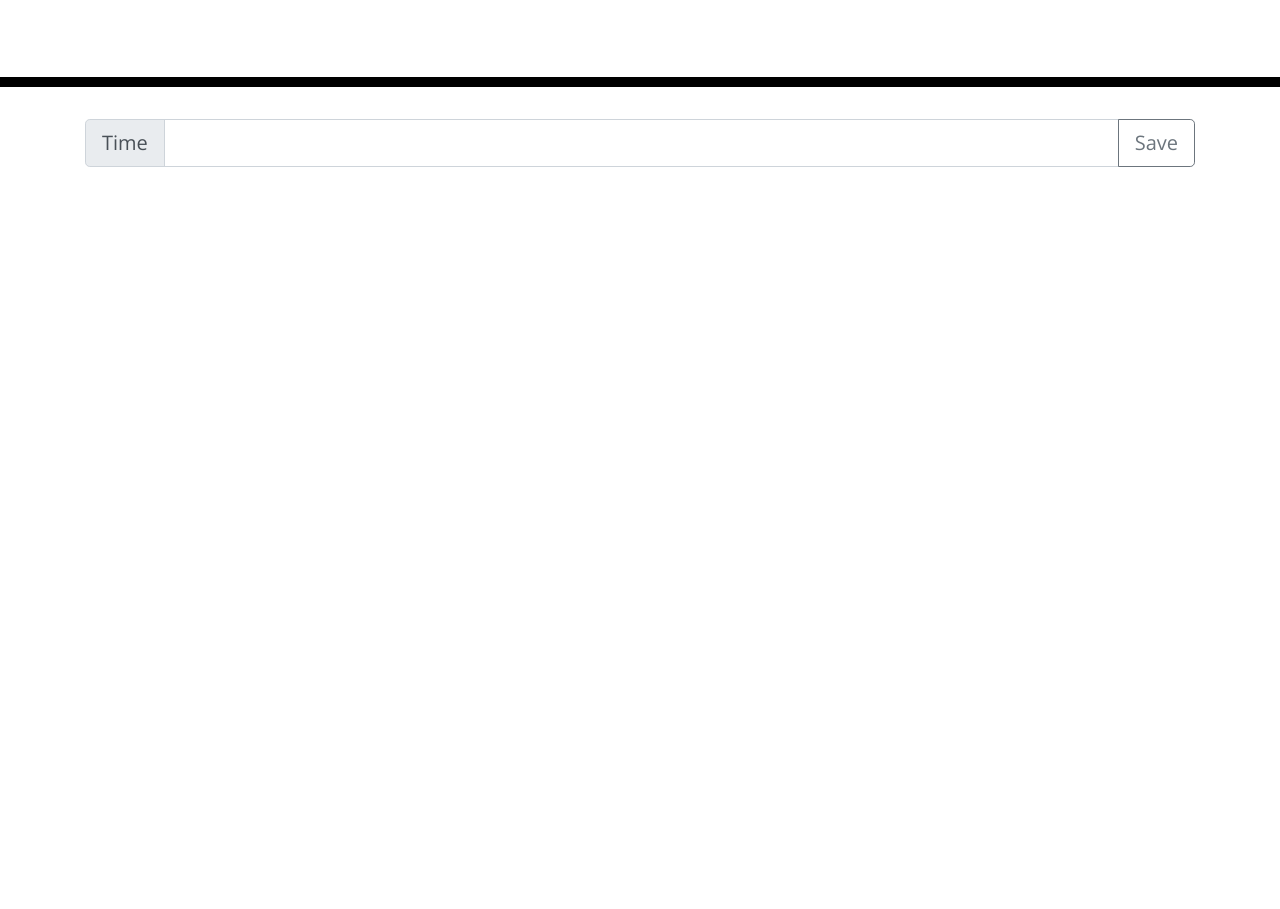
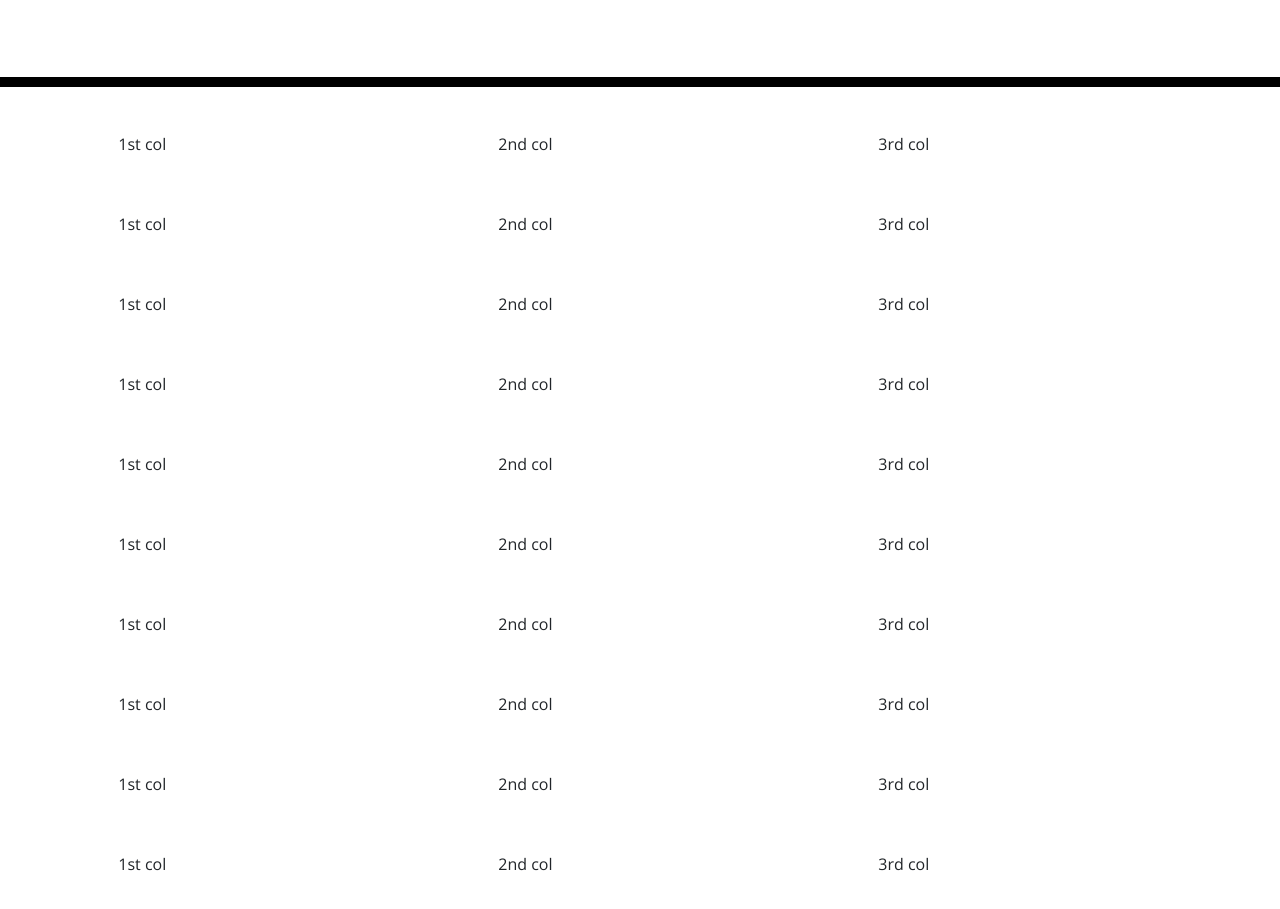
Before and after one commit to ahhyaya/Simple-Work-Day, a plain HTML site: page index.html in a window 1280 px wide. Shown: the part 181-1090 px from the top of the page. Before the commit the page ends 800 px from the top, so only its background shows below. Drawn offline with nearby package versions, Linux system fonts and the light colour scheme; files that its build step writes are made by us from their sources.

Commit message:
setup 10rows with 3 cols

```diff
--- a/assets/css/style.css
+++ b/assets/css/style.css
@@ -69,3 +69,8 @@ textarea{
   font-size: 20px;
   transition: all .3s ease-in-out;
 }
+
+
+.container {
+  border: 1px black;
+}
--- a/index.html
+++ b/index.html
@@ -1,25 +1,20 @@
 <!DOCTYPE html>
 <html lang="en">
+
 <head>
   <meta charset="UTF-8" />
   <meta name="viewport" content="width=device-width, initial-scale=1.0" />
   <meta http-equiv="X-UA-Compatible" content="ie=edge" />
-    <script src="https://code.jquery.com/jquery-3.5.1.slim.min.js" integrity="sha384-DfXdz2htPH0lsSSs5nCTpuj/zy4C+OGpamoFVy38MVBnE+IbbVYUew+OrCXaRkfj" crossorigin="anonymous"></script>
-    <script src="https://cdn.jsdelivr.net/npm/bootstrap@4.5.3/dist/js/bootstrap.bundle.min.js" integrity="sha384-ho+j7jyWK8fNQe+A12Hb8AhRq26LrZ/JpcUGGOn+Y7RsweNrtN/tE3MoK7ZeZDyx" crossorigin="anonymous"></script>
-    <link
-      rel="stylesheet"
-      href="https://stackpath.bootstrapcdn.com/bootstrap/4.3.1/css/bootstrap.min.css"
-    />
-    <link
-      rel="stylesheet"
-      href="https://use.fontawesome.com/releases/v5.8.1/css/all.css"
-      integrity="sha384-50oBUHEmvpQ+1lW4y57PTFmhCaXp0ML5d60M1M7uH2+nqUivzIebhndOJK28anvf"
-      crossorigin="anonymous"
-    />
-    <link
-      href="https://fonts.googleapis.com/css?family=Open+Sans&display=swap"
-      rel="stylesheet"
-    />
+  <script src="https://code.jquery.com/jquery-3.5.1.slim.min.js"
+    integrity="sha384-DfXdz2htPH0lsSSs5nCTpuj/zy4C+OGpamoFVy38MVBnE+IbbVYUew+OrCXaRkfj"
+    crossorigin="anonymous"></script>
+  <script src="https://cdn.jsdelivr.net/npm/bootstrap@4.5.3/dist/js/bootstrap.bundle.min.js"
+    integrity="sha384-ho+j7jyWK8fNQe+A12Hb8AhRq26LrZ/JpcUGGOn+Y7RsweNrtN/tE3MoK7ZeZDyx"
+    crossorigin="anonymous"></script>
+  <link rel="stylesheet" href="https://stackpath.bootstrapcdn.com/bootstrap/4.3.1/css/bootstrap.min.css" />
+  <link rel="stylesheet" href="https://use.fontawesome.com/releases/v5.8.1/css/all.css"
+    integrity="sha384-50oBUHEmvpQ+1lW4y57PTFmhCaXp0ML5d60M1M7uH2+nqUivzIebhndOJK28anvf" crossorigin="anonymous" />
+  <link href="https://fonts.googleapis.com/css?family=Open+Sans&display=swap" rel="stylesheet" />
   <link rel="stylesheet" href="style.css" />
   <title>Work Day Scheduler</title>
 </head>
@@ -31,8 +26,128 @@
     <p id="currentDay" class="lead"></p>
   </header>
   <div class="container">
+    <div class="row 9am">
+      <div class="col-lg-4 col-md-6 col-12">
+        1st col
+      </div>
+      <div class="col">
+        2nd col
+      </div>
+      <div class="col">
+        3rd col
+      </div>
+    </div>
+
+    <div class="row">
+      <div class="col">
+        1st col
+      </div>
+      <div class="col">
+        2nd col
+      </div>
+      <div class="col-lg-4">
+        3rd col
+      </div>
+    </div>
+
+    <div class="row">
+      <div class="col">
+        1st col
+      </div>
+      <div class="col">
+        2nd col
+      </div>
+      <div class="col">
+        3rd col
+      </div>
+    </div>
+
+    <div class="row">
+      <div class="col">
+        1st col
+      </div>
+      <div class="col">
+        2nd col
+      </div>
+      <div class="col">
+        3rd col
+      </div>
+    </div>
+
+    <div class="row">
+      <div class="col">
+        1st col
+      </div>
+      <div class="col">
+        2nd col
+      </div>
+      <div class="col">
+        3rd col
+      </div>
+    </div>
+
+    <div class="row">
+      <div class="col">
+        1st col
+      </div>
+      <div class="col">
+        2nd col
+      </div>
+      <div class="col">
+        3rd col
+      </div>
+    </div>
+
+    <div class="row">
+      <div class="col">
+        1st col
+      </div>
+      <div class="col">
+        2nd col
+      </div>
+      <div class="col">
+        3rd col
+      </div>
+    </div>
+
+    <div class="row">
+      <div class="col">
+        1st col
+      </div>
+      <div class="col">
+        2nd col
+      </div>
+      <div class="col">
+        3rd col
+      </div>
+    </div>
+
+    <div class="row">
+      <div class="col">
+        1st col
+      </div>
+      <div class="col">
+        2nd col
+      </div>
+      <div class="col">
+        3rd col
+      </div>
+    </div>
+
+    <div class="row">
+      <div class="col">
+        1st col
+      </div>
+      <div class="col">
+        2nd col
+      </div>
+      <div class="col">
+        3rd col
+      </div>
+    </div>
+
     <!-- Timeblocks go here -->
-
+    <!--
     <div class="input-group input-group-lg">
       <div class="input-group-prepend">
         <span class="input-group-text" id="inputGroup-sizing-lg">Time</span>
@@ -42,10 +157,21 @@
         <button class="btn btn-outline-secondary" type="button" id="button-addon2">Save</button>
       </div>
     </div>
+    <br>
+    <div class="input-group input-group-lg">
+      <div class="input-group-prepend">
+        <span class="input-group-text" id="inputGroup-sizing-lg">Time</span>
+      </div>
+      <input type="text" class="form-control" aria-label="Sizing example input" aria-describedby="inputGroup-sizing-lg">
+      <div class="input-group-append">
+        <button class="btn btn-outline-secondary" type="button" id="button-addon2">Save</button>
+      </div>
+    </div> -->
 
   </div>
 
   <script src="https://code.jquery.com/jquery-3.4.1.min.js"></script>
   <script src="https://cdnjs.cloudflare.com/ajax/libs/moment.js/2.24.0/moment.min.js"></script>
 </body>
+
 </html>
```
Lines whose indentation alone changed are shown as unchanged.
